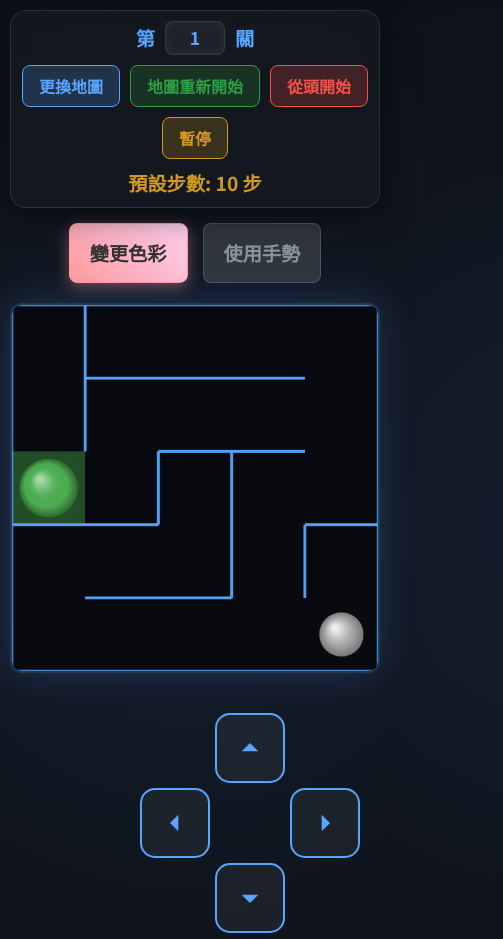
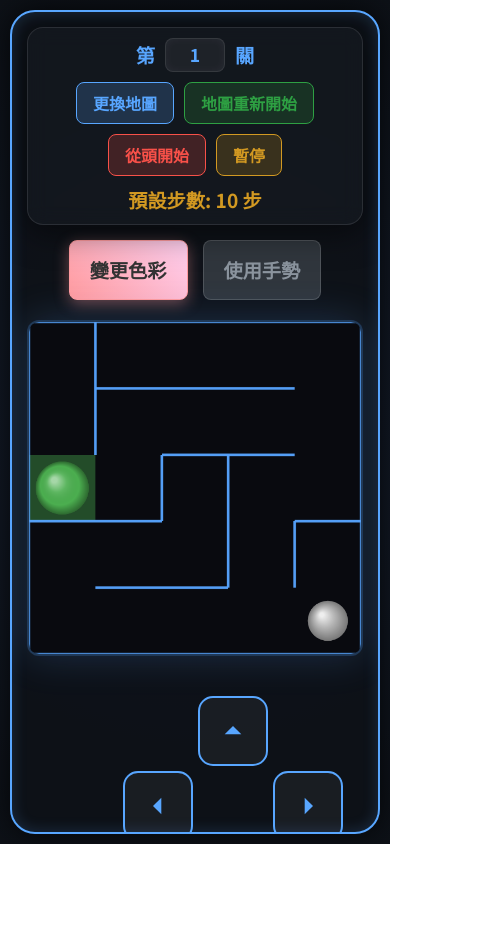
Before and after one commit to f125063-glitch/maze, a plain HTML site: page index.html in a window 390 px wide. Shown: the top 939 px of the page, 503 px wide, since content can reach past the window. After the commit the page ends 844 px from the top, so only its background shows below. Drawn offline with Linux system fonts and the light colour scheme.

Commit message:
Add files via upload

```diff
--- a/index.html
+++ b/index.html
@@ -13,6 +13,7 @@
 </head>
 <body>
 
+    <div id="mobile-frame-wrapper">
     <div class="game-container">
         <!-- Top UI Controls -->
         <div class="top-bar glass-panel">
@@ -103,7 +104,7 @@
             <span id="time-display" style="font-family: var(--font-clock); letter-spacing: 2px; font-variant-numeric: tabular-nums; text-align: left;">00-00-000</span>
         </div>
     </div>
-
+    </div>
 
     <script src="script.js"></script>
 </body>
--- a/style.css
+++ b/style.css
@@ -38,6 +38,10 @@ body {
     background: radial-gradient(circle at 50% 50%, var(--bg-grad-1), var(--bg-grad-2));
     transition: background 0.5s ease-in-out;
     padding: 10px;
+}
+
+#mobile-frame-wrapper {
+    display: contents; /* Desktop default: no effect */
 }
 
 .game-container {
@@ -340,9 +344,29 @@ input:checked + .slider:before {
 
 @media (max-width: 768px) {
     body {
-        height: auto;
+        height: 100vh;
         min-height: 100vh;
+        overflow: hidden;
+        padding: 10px;
+    }
+
+    #mobile-frame-wrapper {
+        display: block;
+        width: 100%;
+        max-width: 500px;
+        max-height: calc(100vh - 20px);
+        margin: 0 auto;
+        background: rgba(13, 17, 23, 0.85);
+        border: 2px solid var(--primary-color);
+        border-radius: 25px;
+        box-shadow: 0 0 30px rgba(0, 0, 0, 0.8), inset 0 0 15px rgba(88, 166, 255, 0.2);
+        padding: 15px;
+        box-sizing: border-box;
         overflow-y: auto;
+        scrollbar-width: none;
+    }
+    #mobile-frame-wrapper::-webkit-scrollbar {
+        display: none;
     }
 
     .game-container {
@@ -442,6 +466,31 @@ input:checked + .slider:before {
 
 /* Landscape Mode Adjustments */
 @media (max-width: 1024px) and (orientation: landscape) {
+    body {
+        height: 100vh;
+        overflow: hidden;
+        padding: 5px;
+    }
+
+    #mobile-frame-wrapper {
+        display: block;
+        width: 100%;
+        max-width: 900px;
+        max-height: calc(100vh - 10px);
+        margin: 0 auto;
+        background: rgba(13, 17, 23, 0.85);
+        border: 2px solid var(--primary-color);
+        border-radius: 20px;
+        box-shadow: 0 0 30px rgba(0, 0, 0, 0.8), inset 0 0 15px rgba(88, 166, 255, 0.2);
+        padding: 10px;
+        box-sizing: border-box;
+        overflow-y: auto;
+        scrollbar-width: none;
+    }
+    #mobile-frame-wrapper::-webkit-scrollbar {
+        display: none;
+    }
+
     .main-area {
         flex-direction: row;
     }
```
